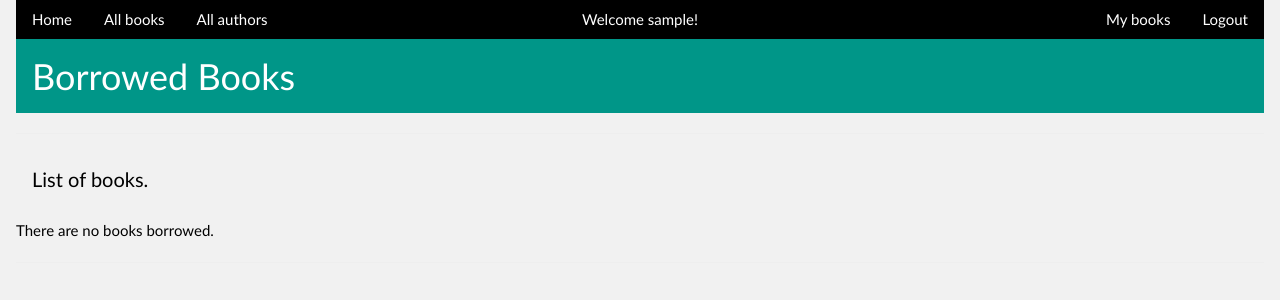
After one commit to jonas-pettersson/LocalLibrary, a Django app: page /catalog/mybooks/ in a window 1280 px wide. The commit adds this page. Shown: the top 300 px of the page. Run offline with Django 3.2, Linux system fonts and the light colour scheme; the visitor is signed in with stand-in values (Sample User, id 1); data that the repository does not hold is empty.

Commit message:
current user book list

```diff
--- a/locallibrary/catalog/admin.py
+++ b/locallibrary/catalog/admin.py
@@ -29,6 +29,7 @@ class BookAdmin(admin.ModelAdmin):
 
 @admin.register(BookInstance)
 class BookInstanceAdmin(admin.ModelAdmin):
+    list_display = ('book', 'status', 'borrower', 'due_back', 'id')
     list_filter = ('status', 'due_back')
 
     fieldsets = (
@@ -36,6 +37,6 @@ class BookInstanceAdmin(admin.ModelAdmin):
             'fields': ('book', 'imprint', 'id')
         }),
         ('Availability', {
-            'fields': ('status', 'due_back')
+            'fields': ('status', 'due_back', 'borrower')
         }),
     )
--- a/locallibrary/catalog/templates/base.html
+++ b/locallibrary/catalog/templates/base.html
@@ -30,6 +30,7 @@
                 {% if user.is_authenticated %}
                     <a class="w3-bar-item w3-display-topmiddle">Welcome {{ user.get_username }}!</a>
                     <a class="w3-bar-item w3-button w3-right" href="{% url 'logout' %}?next={{request.path}}">Logout</a>
+                    <a class="w3-bar-item w3-button w3-right" href="{% url 'my_books' %}">My books</a>
                 {% else %}
                     <a class="w3-bar-item w3-button w3-right" href="{% url 'login' %}?next={{request.path}}">Login</a>
                 {% endif %}
--- /dev/null
+++ b/locallibrary/catalog/templates/loaned_books_current_user_list.html
@@ -0,0 +1,25 @@
+{% extends 'base.html' %}
+
+{% block content %}
+
+<div class="w3-container w3-teal">
+    <h1>Borrowed Books</h1>
+</div>
+<hr>
+<div class="w3-container">
+    <h4>List of books.</h4>
+</div>
+
+{% if bookinstance_list %}
+    <ul class="w3-ul w3-border">
+        {% for bookinst in bookinstance_list %}
+            <li class="{% if bookinst.is_overdue %}w3-text-red{% endif %}">
+                <a href="{% url 'book_detail' bookinst.book.pk %}">{{ bookinst.book.title }}</a> ({{ bookinst.book.author }}) [{{ bookinst.due_back }}]
+            </li>
+        {% endfor %}
+    </ul>
+{% else %}
+    <p>There are no books borrowed.</p>
+{% endif %}
+
+{% endblock content %}
--- a/locallibrary/catalog/urls.py
+++ b/locallibrary/catalog/urls.py
@@ -3,8 +3,9 @@ from . import views
 
 urlpatterns = [
     path('', views.catalog, name='catalog'),
-    path("books/", views.BookListView.as_view(), name="books"),
-    path("book/<int:pk>", views.BookDetailView.as_view(), name="book_detail"),
-    path("authors/", views.AuthorListView.as_view(), name="authors"),
-    path("author/<int:pk>", views.AuthorDetailView.as_view(), name="author_detail"),
+    path('books/', views.BookListView.as_view(), name='books'),
+    path('book/<int:pk>', views.BookDetailView.as_view(), name='book_detail'),
+    path('mybooks/', views.LoanedBooksCurrentUserListView.as_view(), name='my_books'),
+    path('authors/', views.AuthorListView.as_view(), name='authors'),
+    path('author/<int:pk>', views.AuthorDetailView.as_view(), name='author_detail'),
 ]
--- a/locallibrary/catalog/views.py
+++ b/locallibrary/catalog/views.py
@@ -1,5 +1,6 @@
 from django.shortcuts import render
 from django.contrib import messages
+from django.contrib.auth.mixins import LoginRequiredMixin
 from django.views.generic import ListView, DetailView
 
 from .models import Author, Book, BookInstance, Genre
@@ -35,20 +36,29 @@ def catalog(request):
 
 class BookListView(ListView):
     model = Book
-    template_name = "book_list.html"
+    template_name = 'book_list.html'
     paginate_by = 10
 
 
 class BookDetailView(DetailView):
     model = Book
-    template_name = "book_detail.html"
+    template_name = 'book_detail.html'
 
 
 class AuthorListView(ListView):
     model = Author
-    template_name = "author_list.html"
+    template_name = 'author_list.html'
 
 
 class AuthorDetailView(DetailView):
     model = Author
-    template_name = "author_detail.html"
+    template_name = 'author_detail.html'
+
+
+class LoanedBooksCurrentUserListView(LoginRequiredMixin, ListView):
+    model = BookInstance
+    template_name = 'loaned_books_current_user_list.html'
+    paginate_by = 10
+
+    def get_queryset(self):
+        return BookInstance.objects.filter(borrower=self.request.user).filter(status__exact='o').order_by('due_back')
```
Also changed, not shown: locallibrary/catalog/models.py (+28 -20 lines), locallibrary/catalog/migrations/0002_bookinstance_borrower.py (added).
